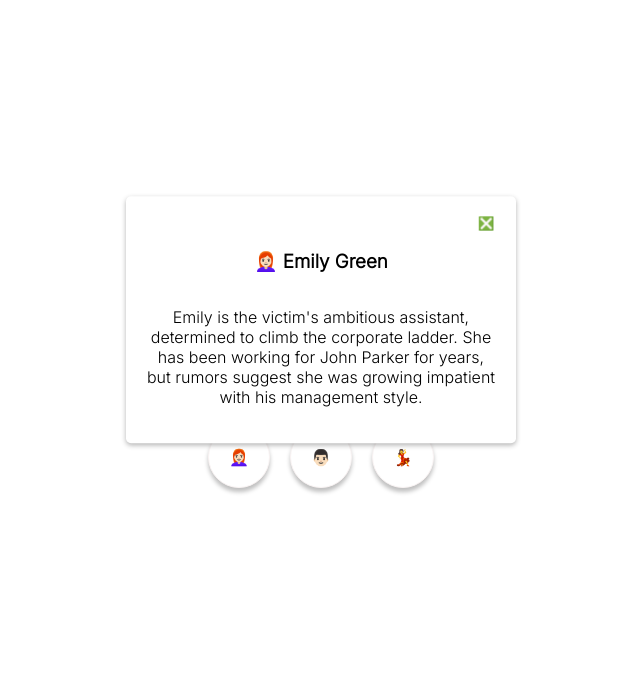
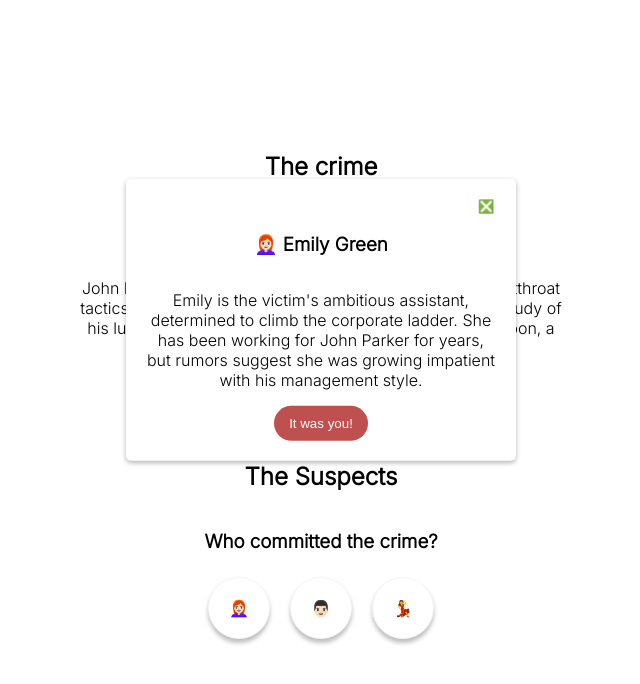
Before and after one commit to keshhaslum/Crimson-Manor, a React (Vite) app in the folder client/: page /finalpage in a window 1280 px wide. Both pictures are taken after a click on the element "👩🏻‍🦰". Shown: the top 684 px of the page, without its empty margins (319-959 px from the left). Built offline with nearby package versions, Linux system fonts and the light colour scheme; a web font is replaced by a local one.

Commit message:
Added a guess button to popups on the suspect card. It is workin

```diff
--- a/client/src/App.css
+++ b/client/src/App.css
@@ -175,13 +175,23 @@
   flex-flow: column nowrap;
 }
 /* Test */
-.suspects-info button {
+.close-button {
   align-self: flex-end;
   background-color: transparent;
   border: none;
   margin: 0;
   padding: 0;
   width: 20px;
+}
+
+/* Test */
+.guess-button {
+  align-self: center;
+  background-color: #bf5050;
+  border-radius: 20px;
+  border: none;
+  color: white;
+  padding: 10px 15px;
 }
 
 .popup {
@@ -209,15 +219,6 @@
   display: flex;
   flex-flow: row nowrap;
   justify-content: center;
-}
-
-.final-clues button {
-  align-self: flex-end;
-  background-color: transparent;
-  border: none;
-  margin: 0;
-  padding: 0;
-  width: 20px;
 }
 
 @media only screen and (min-width: 481px) and (max-width: 900px) {
--- a/client/src/components/Finalpage.jsx
+++ b/client/src/components/Finalpage.jsx
@@ -1,5 +1,7 @@
 import React from 'react';
 import { useState } from 'react';
+import data from '../mockData';
+
 import Suspects from './Suspects';
 import { useChosenClues } from '../clues';
 import { Link } from 'react-router-dom';
@@ -7,10 +9,20 @@ import { Link } from 'react-router-dom';
 export default function Finalpage() {
   const chosenClues = useChosenClues();
   const [selectedClue, setSelectedClue] = useState(null);
-  console.log(selectedClue);
+  const allCharacters = data.allCharacters;
+  const [currentCharacter, setCurrentCharacter] = useState(null);
 
   return (
     <>
+      <h2>The crime</h2>
+
+      <h3>🤵</h3>
+      <p>
+        John Parker was a wealthy businessman known for his cutthroat tactics in
+        the corporate world. He was found dead in the study of his luxurious
+        mansion, shot in the head. The murder weapon, a rare antique pistol, was
+        found near the body.
+      </p>
       <h2>Your Clues</h2>
       <div className="final-clues">
         {chosenClues.chosenClues.map((clue) => (
@@ -40,7 +52,37 @@ export default function Finalpage() {
         )}
       </div>
       <h2>The Suspects</h2>
-      <Suspects />
+      <h3>Who committed the crime?</h3>
+      <div className="suspects-container">
+        <div className="suspects-buttons">
+          {allCharacters.map((character) => (
+            <div
+              className="circular-button"
+              key={character.id}
+              onClick={() => {
+                setCurrentCharacter(character);
+              }}
+            >
+              {character.img}
+            </div>
+          ))}
+        </div>
+        {currentCharacter && (
+          <div className="suspects-info popup">
+            <button
+              className="close-button"
+              onClick={() => {
+                setCurrentCharacter(null);
+              }}
+            >
+              ❎
+            </button>
+            <h3>{`${currentCharacter?.img} ${currentCharacter?.name} ${currentCharacter?.last_name}`}</h3>
+            <p>{currentCharacter?.description}</p>
+            <button className="guess-button">It was you!</button>
+          </div>
+        )}
+      </div>
     </>
   );
 }
--- a/client/src/components/Suspects.jsx
+++ b/client/src/components/Suspects.jsx
@@ -1,6 +1,4 @@
-// Temporary
 import data from '../mockData';
-// import React from 'react';
 import { useState } from 'react';
 
 export default function Suspects() {
```
